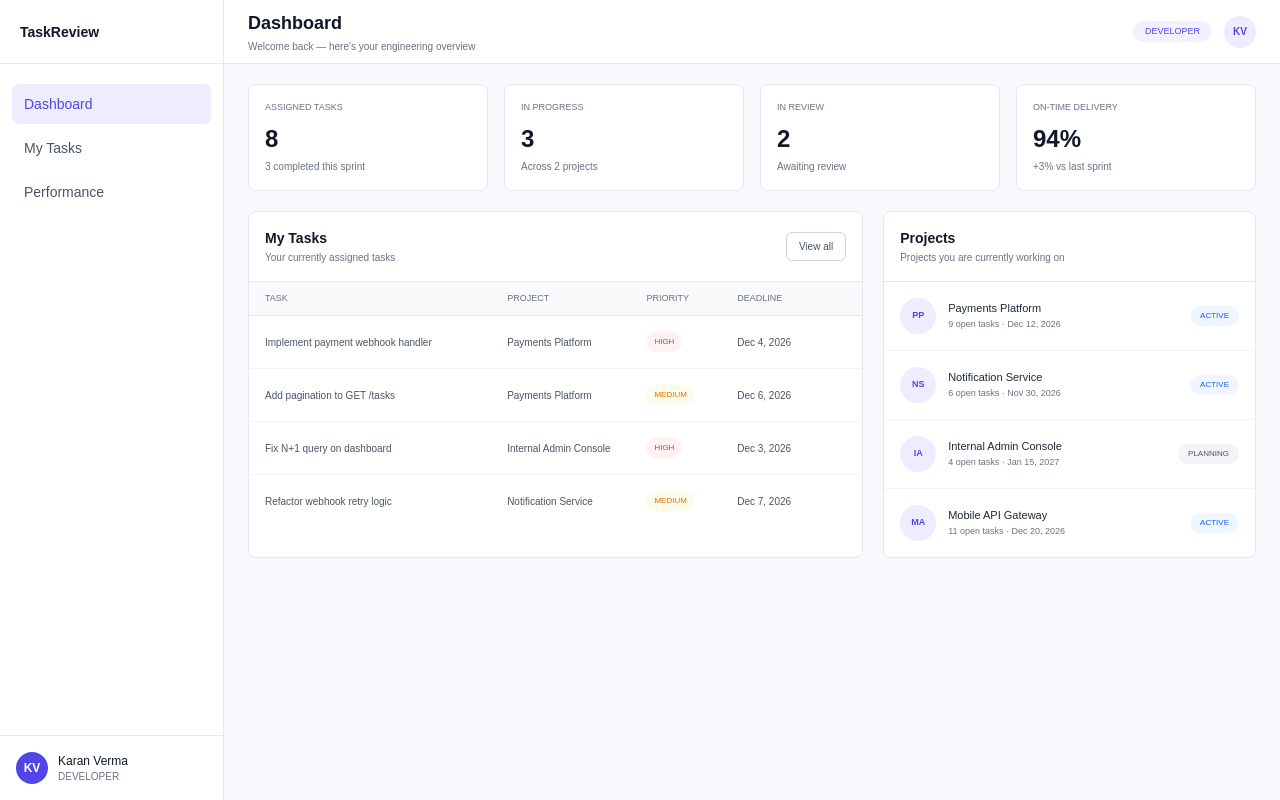
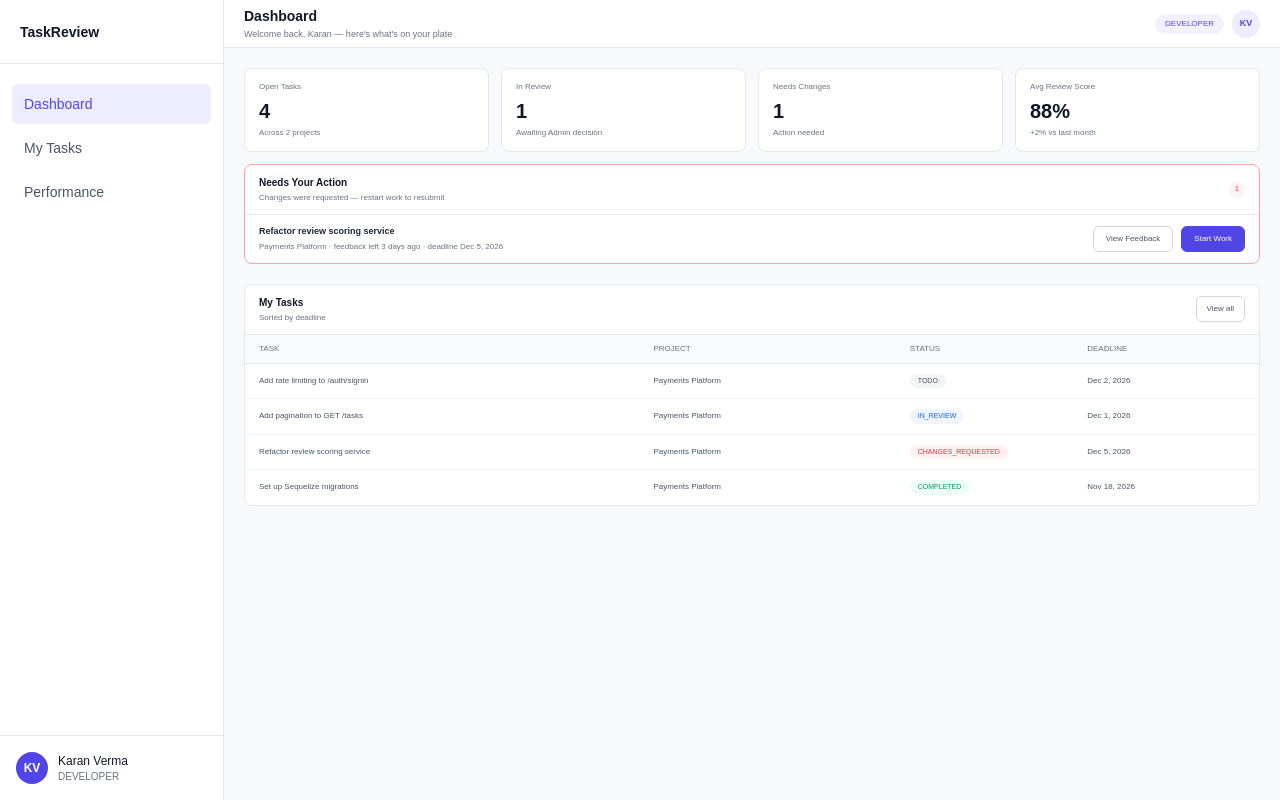
Before and after one commit to WorkR25/Internal-Engineering-Task-Management-System-Frontend, a Next.js app: page /developer/dashboard-developer/dashboard in a window 1280 px wide. Built offline with nearby package versions, Linux system fonts and the light colour scheme.

Commit message:
Added Dashboard

```diff
--- a/src/pages/developer/dashboard-developer/dashboard.css
+++ b/src/pages/developer/dashboard-developer/dashboard.css
@@ -9,51 +9,51 @@
 }
 
 .developer-dashboard-header {
-  @apply flex h-16 items-center justify-between border-b border-gray-200 bg-white px-6;
+  @apply flex h-12 items-center justify-between border-b border-gray-200 bg-white px-5;
 }
 
 .developer-dashboard-header h1 {
-  @apply text-lg font-semibold text-gray-900;
+  @apply text-sm font-semibold text-gray-900;
 }
 
 .developer-dashboard-header p {
-  @apply mt-0.5 text-[10px] text-gray-500;
+  @apply mt-0.5 text-[9px] text-gray-500;
 }
 
 .developer-dashboard-user {
-  @apply flex items-center gap-3;
+  @apply flex items-center gap-2;
 }
 
 .developer-dashboard-role {
-  @apply rounded-full bg-[#f4f1ff] px-3 py-1 text-[9px] font-medium text-[#5146e5];
+  @apply rounded-full bg-[#f4f1ff] px-2.5 py-1 text-[8px] font-medium text-[#5146e5];
 }
 
 .developer-dashboard-avatar {
-  @apply flex h-8 w-8 items-center justify-center rounded-full bg-[#eeedff] text-[10px] font-semibold text-[#5146e5];
+  @apply flex h-7 w-7 items-center justify-center rounded-full bg-[#eeedff] text-[9px] font-semibold text-[#5146e5];
 }
 
 .developer-dashboard-content {
-  @apply px-6 py-5;
+  @apply px-5 py-5;
 }
 
 .developer-dashboard-stats {
-  @apply grid grid-cols-4 gap-4;
+  @apply grid grid-cols-4 gap-3;
 }
 
 .developer-dashboard-stat-card {
-  @apply rounded-lg border border-gray-200 bg-white px-4 py-4;
+  @apply rounded-lg border border-gray-200 bg-white px-3.5 py-3;
 }
 
 .developer-dashboard-stat-card p {
-  @apply text-[9px] font-medium text-gray-500;
+  @apply text-[8px] font-medium text-gray-500;
 }
 
 .developer-dashboard-stat-card h2 {
-  @apply mt-2 text-2xl font-semibold text-gray-900;
+  @apply mt-1 text-xl font-semibold text-gray-900;
 }
 
 .developer-dashboard-stat-card span {
-  @apply mt-1 block text-[10px] text-gray-500;
+  @apply mt-0.5 block text-[8px] text-gray-500;
 }
 
 .developer-dashboard-stat-success {
@@ -64,28 +64,68 @@
   @apply text-red-500;
 }
 
-.developer-dashboard-grid {
-  @apply mt-5 grid grid-cols-[minmax(0,1.65fr)_minmax(300px,1fr)] gap-5;
+.developer-dashboard-action {
+  @apply mt-3 overflow-hidden rounded-lg border border-red-300 bg-white;
+}
+
+.developer-dashboard-action-header {
+  @apply flex items-center justify-between border-b border-gray-200 px-3.5 py-2.5;
+}
+
+.developer-dashboard-action-header h2 {
+  @apply text-[10px] font-semibold text-gray-900;
+}
+
+.developer-dashboard-action-header p {
+  @apply mt-0.5 text-[8px] text-gray-500;
+}
+
+.developer-dashboard-action-count {
+  @apply flex h-4 w-4 items-center justify-center rounded-full bg-red-50 text-[7px] font-medium text-red-500;
+}
+
+.developer-dashboard-action-body {
+  @apply flex items-center justify-between px-3.5 py-2.5;
+}
+
+.developer-dashboard-action-body h3 {
+  @apply text-[9px] font-semibold text-gray-800;
+}
+
+.developer-dashboard-action-body p {
+  @apply mt-0.5 text-[8px] text-gray-500;
+}
+
+.developer-dashboard-action-buttons {
+  @apply flex items-center gap-2;
+}
+
+.developer-dashboard-action-buttons button {
+  @apply rounded-md border border-gray-300 bg-white px-3 py-1.5 text-[8px] font-medium text-gray-600 transition hover:bg-gray-50;
+}
+
+.developer-dashboard-action-buttons button:last-child {
+  @apply border-[#5146e5] bg-[#5146e5] text-white hover:bg-[#453bd1];
 }
 
 .developer-dashboard-card {
-  @apply overflow-hidden rounded-lg border border-gray-200 bg-white;
+  @apply mt-5 overflow-hidden rounded-lg border border-gray-200 bg-white;
 }
 
 .developer-dashboard-card-header {
-  @apply flex items-center justify-between border-b border-gray-200 px-4 py-4;
+  @apply flex items-center justify-between border-b border-gray-200 px-3.5 py-2.5;
 }
 
 .developer-dashboard-card-header h2 {
-  @apply text-sm font-semibold text-gray-900;
+  @apply text-[10px] font-semibold text-gray-900;
 }
 
 .developer-dashboard-card-header p {
-  @apply mt-0.5 text-[10px] text-gray-500;
+  @apply mt-0.5 text-[8px] text-gray-500;
 }
 
 .developer-dashboard-card-header button {
-  @apply rounded-md border border-gray-300 bg-white px-3 py-1.5 text-[10px] font-medium text-gray-600 transition hover:bg-gray-50;
+  @apply rounded-md border border-gray-300 bg-white px-2.5 py-1.5 text-[8px] font-medium text-gray-600 transition hover:bg-gray-50;
 }
 
 .developer-dashboard-table {
@@ -93,80 +133,52 @@
 }
 
 .developer-dashboard-table-header {
-  @apply grid grid-cols-[2fr_1.15fr_0.75fr_0.9fr] border-b border-gray-200 bg-gray-50 px-4 py-2.5;
+  @apply grid grid-cols-[2fr_1.3fr_0.9fr_0.8fr] border-b border-gray-200 bg-gray-50 px-3.5 py-2;
 }
 
 .developer-dashboard-table-header span {
-  @apply text-[9px] font-medium text-gray-500;
+  @apply text-[8px] font-medium uppercase text-gray-500;
 }
 
 .developer-dashboard-table-row {
-  @apply grid grid-cols-[2fr_1.15fr_0.75fr_0.9fr] items-center border-b border-gray-100 px-4 py-4 last:border-b-0;
+  @apply grid grid-cols-[2fr_1.3fr_0.9fr_0.8fr] items-center border-b border-gray-100 px-3.5 py-2.5;
+}
+
+.developer-dashboard-table-row:last-child {
+  @apply border-b-0;
 }
 
 .developer-dashboard-table-row > span {
-  @apply text-[10px] text-gray-600;
+  @apply text-[8px] text-gray-600;
 }
 
 .developer-dashboard-task-name {
   @apply font-medium text-gray-800;
 }
 
-.developer-dashboard-priority {
-  @apply inline-flex rounded-full px-2 py-1 text-[8px] font-medium;
+.developer-dashboard-status {
+  @apply inline-flex rounded-full px-2 py-0.5 text-[7px] font-medium;
 }
 
-.developer-dashboard-priority-high {
+.developer-dashboard-status-todo {
+  @apply bg-gray-100 text-gray-600;
+}
+
+.developer-dashboard-status-in_review {
+  @apply bg-blue-50 text-blue-600;
+}
+
+.developer-dashboard-status-changes_requested {
   @apply bg-red-50 text-red-500;
 }
 
-.developer-dashboard-priority-medium {
-  @apply bg-amber-50 text-amber-600;
+.developer-dashboard-status-completed {
+  @apply bg-emerald-50 text-emerald-600;
 }
 
-.developer-dashboard-project-list {
-  @apply divide-y divide-gray-100;
-}
-
-.developer-dashboard-project {
-  @apply flex items-center justify-between px-4 py-4;
-}
-
-.developer-dashboard-project-info {
-  @apply flex items-center gap-3;
-}
-
-.developer-dashboard-project-avatar {
-  @apply flex h-9 w-9 items-center justify-center rounded-full bg-[#eeedff] text-[9px] font-semibold text-[#5146e5];
-}
-
-.developer-dashboard-project-info p {
-  @apply text-[11px] font-medium text-gray-800;
-}
-
-.developer-dashboard-project-info span {
-  @apply mt-0.5 block text-[9px] text-gray-500;
-}
-
-.developer-dashboard-project-status {
-  @apply rounded-full px-2.5 py-1 text-[8px] font-medium;
-}
-
-.developer-dashboard-project-status-active {
-  @apply bg-blue-50 text-blue-600;
-}
-
-.developer-dashboard-project-status-planning {
-  @apply bg-gray-100 text-gray-600;
-}
-
-@media (max-width: 1100px) {
+@media (max-width: 1000px) {
   .developer-dashboard-stats {
     @apply grid-cols-2;
-  }
-
-  .developer-dashboard-grid {
-    @apply grid-cols-1;
   }
 }
 
@@ -176,11 +188,15 @@
   }
 
   .developer-dashboard-content {
-    @apply px-4;
+    @apply px-3;
   }
 
   .developer-dashboard-stats {
     @apply grid-cols-1;
+  }
+
+  .developer-dashboard-action-body {
+    @apply flex-col items-start gap-3;
   }
 
   .developer-dashboard-table {
@@ -193,6 +209,6 @@
   }
 
   .developer-dashboard-header {
-    @apply px-4;
+    @apply px-3;
   }
 }
--- a/src/pages/developer/dashboard-developer/dashboard.tsx
+++ b/src/pages/developer/dashboard-developer/dashboard.tsx
@@ -5,55 +5,28 @@ import Sidebar from "@/components/developer-components/sidebar/sidebar";
 
 const tasks = [
   {
-    task: "Implement payment webhook handler",
+    task: "Add rate limiting to /auth/signin",
     project: "Payments Platform",
-    priority: "HIGH",
-    deadline: "Dec 4, 2026",
+    status: "TODO",
+    deadline: "Dec 2, 2026",
   },
   {
     task: "Add pagination to GET /tasks",
     project: "Payments Platform",
-    priority: "MEDIUM",
-    deadline: "Dec 6, 2026",
+    status: "IN_REVIEW",
+    deadline: "Dec 1, 2026",
   },
   {
-    task: "Fix N+1 query on dashboard",
-    project: "Internal Admin Console",
-    priority: "HIGH",
-    deadline: "Dec 3, 2026",
+    task: "Refactor review scoring service",
+    project: "Payments Platform",
+    status: "CHANGES_REQUESTED",
+    deadline: "Dec 5, 2026",
   },
   {
-    task: "Refactor webhook retry logic",
-    project: "Notification Service",
-    priority: "MEDIUM",
-    deadline: "Dec 7, 2026",
-  },
-];
-
-const projects = [
-  {
-    initials: "PP",
-    name: "Payments Platform",
-    details: "9 open tasks · Dec 12, 2026",
-    status: "ACTIVE",
-  },
-  {
-    initials: "NS",
-    name: "Notification Service",
-    details: "6 open tasks · Nov 30, 2026",
-    status: "ACTIVE",
-  },
-  {
-    initials: "IA",
-    name: "Internal Admin Console",
-    details: "4 open tasks · Jan 15, 2027",
-    status: "PLANNING",
-  },
-  {
-    initials: "MA",
-    name: "Mobile API Gateway",
-    details: "11 open tasks · Dec 20, 2026",
-    status: "ACTIVE",
+    task: "Set up Sequelize migrations",
+    project: "Payments Platform",
+    status: "COMPLETED",
+    deadline: "Nov 18, 2026",
   },
 ];
 
@@ -69,7 +42,10 @@ export default function Dashboard() {
         <header className="developer-dashboard-header">
           <div>
             <h1>Dashboard</h1>
-            <p>Welcome back — here's your engineering overview</p>
+
+            <p>
+              Welcome back, Karan — here&apos;s what&apos;s on your plate
+            </p>
           </div>
 
           <div className="developer-dashboard-user">
@@ -85,50 +61,94 @@ export default function Dashboard() {
 
         <div className="developer-dashboard-content">
 
-          {/* STATS */}
           <section className="developer-dashboard-stats">
+            <div className="developer-dashboard-stat-card">
+              <p>Open Tasks</p>
 
-            <div className="developer-dashboard-stat-card">
-              <p>ASSIGNED TASKS</p>
-              <h2>8</h2>
-              <span className="developer-dashboard-stat-success">
-                3 completed this sprint
+              <h2>4</h2>
+
+              <span>
+                Across 2 projects
               </span>
             </div>
 
             <div className="developer-dashboard-stat-card">
-              <p>IN PROGRESS</p>
-              <h2>3</h2>
-              <span>Across 2 projects</span>
-            </div>
+              <p>In Review</p>
 
-            <div className="developer-dashboard-stat-card">
-              <p>IN REVIEW</p>
-              <h2>2</h2>
-              <span className="developer-dashboard-stat-danger">
-                Awaiting review
+              <h2>1</h2>
+
+              <span>
+                Awaiting Admin decision
               </span>
             </div>
 
             <div className="developer-dashboard-stat-card">
-              <p>ON-TIME DELIVERY</p>
-              <h2>94%</h2>
-              <span className="developer-dashboard-stat-success">
-                +3% vs last sprint
+              <p>Needs Changes</p>
+
+              <h2>1</h2>
+
+              <span className="developer-dashboard-stat-danger">
+                Action needed
               </span>
             </div>
 
+            <div className="developer-dashboard-stat-card">
+              <p>Avg Review Score</p>
+
+              <h2>88%</h2>
+
+              <span className="developer-dashboard-stat-success">
+                +2% vs last month
+              </span>
+            </div>
           </section>
 
-          {/* MAIN CONTENT */}
-          <section className="developer-dashboard-grid">
+          <section className="developer-dashboard-action">
+            <div className="developer-dashboard-action-header">
+              <div>
+                <h2>Needs Your Action</h2>
 
-            {/* MY TASKS */}
-            <div className="developer-dashboard-card">
+                <p>
+                  Changes were requested — restart work to resubmit
+                </p>
+              </div>
+
+              <span className="developer-dashboard-action-count">
+                1
+              </span>
+            </div>
+
+            <div className="developer-dashboard-action-body">
+              <div>
+                <h3>
+                  Refactor review scoring service
+                </h3>
+
+                <p>
+                  Payments Platform · feedback left 3 days ago · deadline Dec 5, 2026
+                </p>
+              </div>
+
+              <div className="developer-dashboard-action-buttons">
+                <button type="button">
+                  View Feedback
+                </button>
+
+                <button type="button">
+                  Start Work
+                </button>
+              </div>
+            </div>
+          </section>
+
+          <section className="developer-dashboard-card">
             <div className="developer-dashboard-card-header">
               <div>
                 <h2>My Tasks</h2>
-                  <p>Your currently assigned tasks</p>
+
+                <p>
+                  Sorted by deadline
+                </p>
               </div>
 
               <button type="button">
@@ -137,12 +157,11 @@ export default function Dashboard() {
             </div>
 
             <div className="developer-dashboard-table">
-
               <div className="developer-dashboard-table-header">
-                  <span>TASK</span>
-                  <span>PROJECT</span>
-                  <span>PRIORITY</span>
-                  <span>DEADLINE</span>
+                <span>Task</span>
+                <span>Project</span>
+                <span>Status</span>
+                <span>Deadline</span>
               </div>
 
               {tasks.map((task) => (
@@ -160,9 +179,9 @@ export default function Dashboard() {
 
                   <span>
                     <span
-                        className={`developer-dashboard-priority developer-dashboard-priority-${task.priority.toLowerCase()}`}
+                      className={`developer-dashboard-status developer-dashboard-status-${task.status.toLowerCase()}`}
                     >
-                        {task.priority}
+                      {task.status}
                     </span>
                   </span>
 
@@ -171,48 +190,7 @@ export default function Dashboard() {
                   </span>
                 </div>
               ))}
-
             </div>
-            </div>
-
-            {/* PROJECTS */}
-            <div className="developer-dashboard-card">
-              <div className="developer-dashboard-card-header">
-                <div>
-                  <h2>Projects</h2>
-                  <p>Projects you are currently working on</p>
-                </div>
-              </div>
-
-              <div className="developer-dashboard-project-list">
-                {projects.map((project) => (
-                  <div
-                    key={project.name}
-                    className="developer-dashboard-project"
-                  >
-                    <div className="developer-dashboard-project-info">
-
-                      <div className="developer-dashboard-project-avatar">
-                        {project.initials}
-                      </div>
-
-                      <div>
-                        <p>{project.name}</p>
-                        <span>{project.details}</span>
-                      </div>
-
-                    </div>
-
-                    <span
-                      className={`developer-dashboard-project-status developer-dashboard-project-status-${project.status.toLowerCase()}`}
-                    >
-                      {project.status}
-                    </span>
-                  </div>
-                ))}
-              </div>
-            </div>
-
           </section>
 
         </div>
```
Also changed, not shown: src/app/page.tsx (+8 -8 lines). Lines whose indentation alone changed are shown as unchanged.
